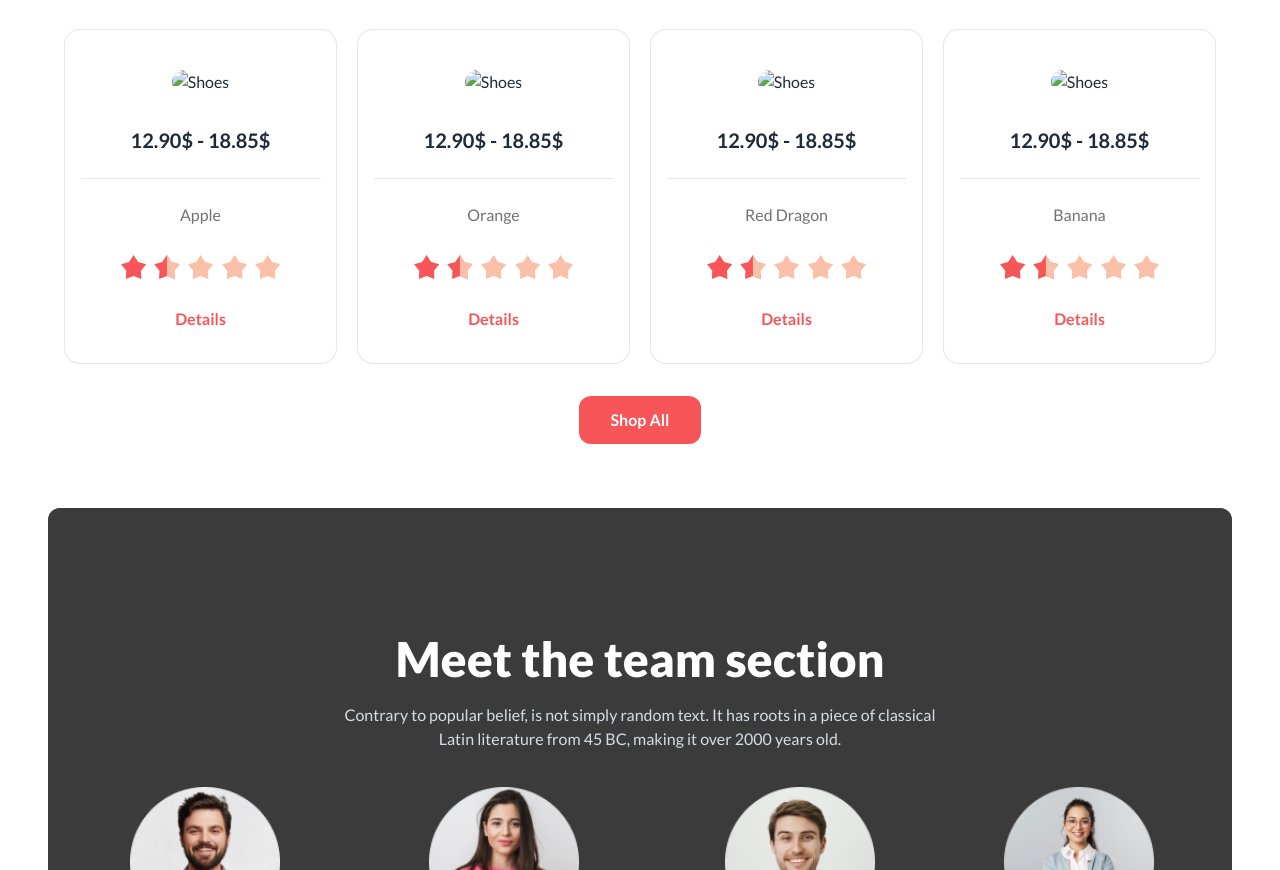
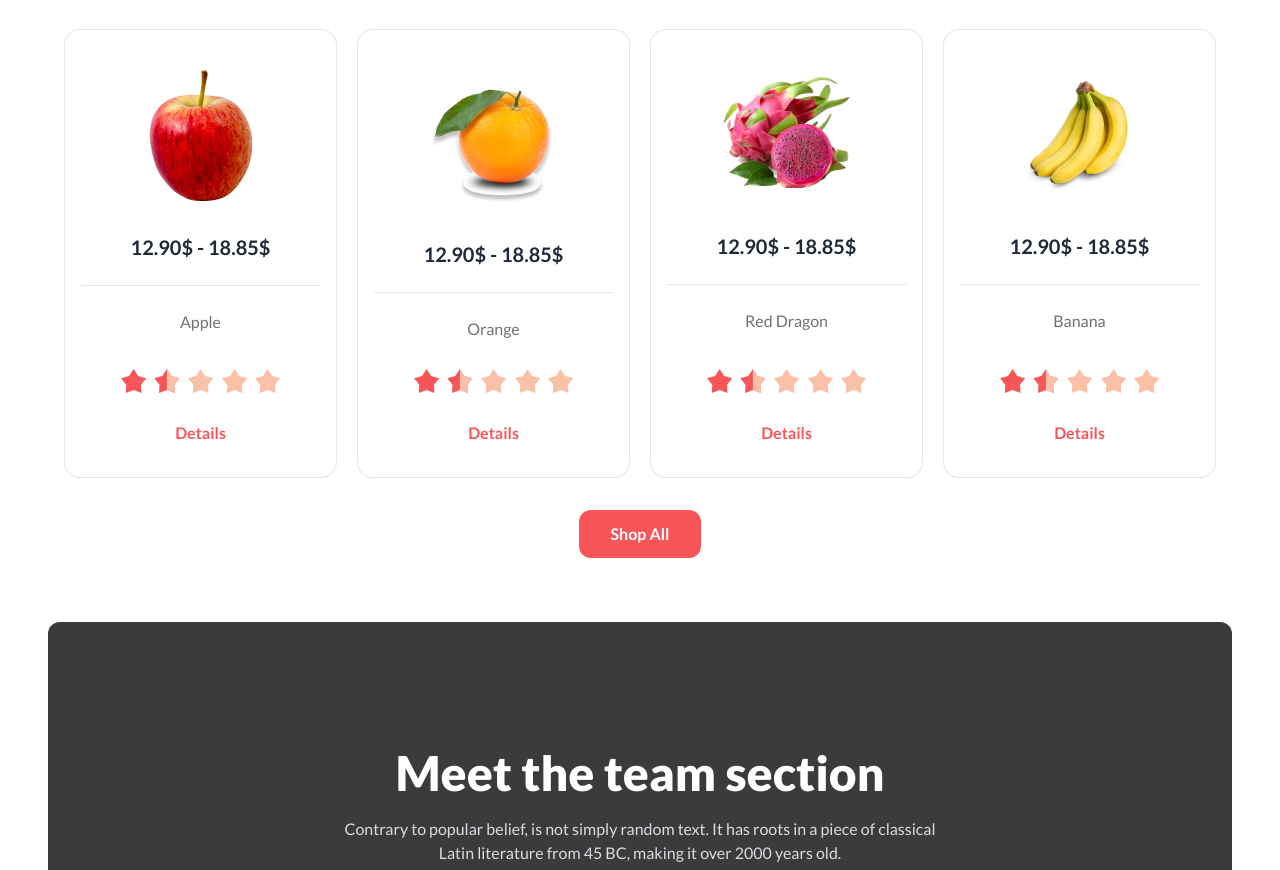
Before and after one commit to shalve37/B8A3-Fruit-Burst-Assignment, a plain HTML site: page index.html in a window 1280 px wide. Shown: the part 963-1833 px from the top of the page. Drawn offline with nearby package versions, Linux system fonts and the light colour scheme; the site is published under a folder, as on GitHub Pages, so addresses that start at the root find nothing.

Commit message:
fixed the images

```diff
--- a/index.html
+++ b/index.html
@@ -282,7 +282,7 @@
                 <!-- Card 1 -->
                 <div class="card bg-base-100 border-[1px] border-[#1212121a]">
                     <figure class="px-10 pt-10">
-                      <img src="/images/fruit6.png" alt="Shoes" class="rounded-xl" />
+                      <img src="images/fruit6.png" alt="Shoes" class="rounded-xl" />
                     </figure>
                     <div class="card-body items-center text-center">
                       <h2 class="card-title font-bold">12.90$ - 18.85$</h2>
@@ -306,7 +306,7 @@
                   <!-- Card 2 -->
                 <div class="card bg-base-100 border-[1px] border-[#1212121a]">
                     <figure class="px-10 pt-10">
-                      <img src="/images/fruit7.png" alt="Shoes" class="rounded-xl" />
+                      <img src="images/fruit7.png" alt="Shoes" class="rounded-xl" />
                     </figure>
                     <div class="card-body items-center text-center">
                       <h2 class="card-title font-bold">12.90$ - 18.85$</h2>
@@ -330,7 +330,7 @@
                   <!-- Card 3 -->
                 <div class="card bg-base-100 border-[1px] border-[#1212121a]">
                     <figure class="px-10 pt-10">
-                      <img src="/images/fruit8.png" alt="Shoes" class="rounded-xl" />
+                      <img src="images/fruit8.png" alt="Shoes" class="rounded-xl" />
                     </figure>
                     <div class="card-body items-center text-center">
                       <h2 class="card-title font-bold">12.90$ - 18.85$</h2>
@@ -354,7 +354,7 @@
                   <!-- Card 4 -->
                 <div class="card bg-base-100 border-[1px] border-[#1212121a]">
                     <figure class="px-10 pt-10">
-                      <img src="/images/fruit9.png" alt="Shoes" class="rounded-xl" />
+                      <img src="images/fruit9.png" alt="Shoes" class="rounded-xl" />
                     </figure>
                     <div class="card-body items-center text-center">
                       <h2 class="card-title font-bold">12.90$ - 18.85$</h2>
@@ -391,7 +391,7 @@
                         <h1 class="mb-5 text-white text-5xl font-extrabold">Meet the team section</h1>
                         <p class="mb-5 font-medium lg:w-[600px] mx-auto">Contrary to popular belief, is not simply random text. It has roots in a piece of classical Latin literature from 45 BC, making it over 2000 years old.</p>
                         <div class="hero-content w-full h-full flex items-center flex-col lg:flex-row gap-16 lg:gap-32">
-
+                        <!-- Team member images -->
                         <div class="flex flex-col items-center space-y-4">
                             <img class="w-[150px]" src="images/member1.png" alt="">
                             <h3 class="text-white text-2xl font-bold">Awlad Hossain</h3>
```
